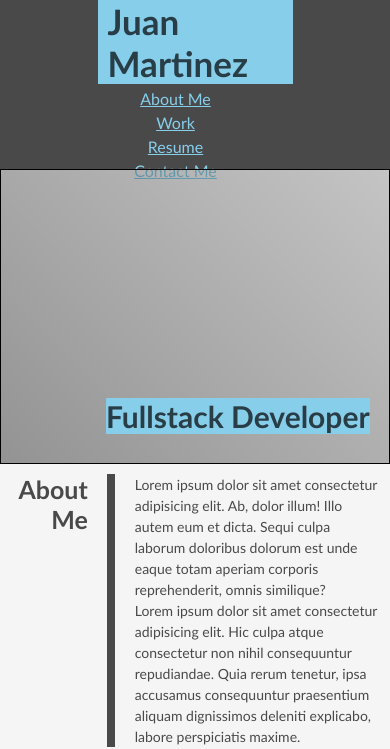
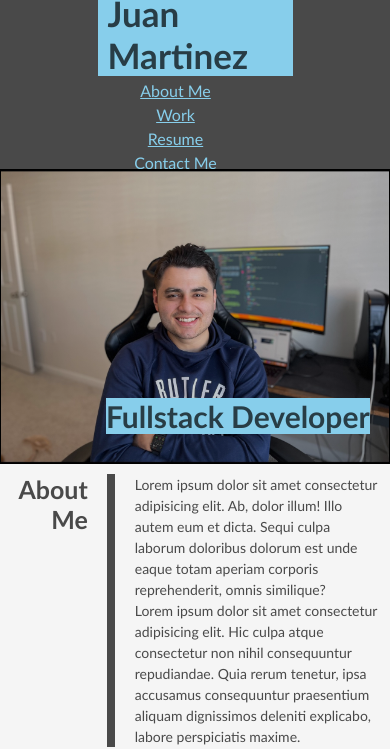
Before and after one commit to JuanMartinez503/Professional-Portfolio, a plain HTML site: page index.html in a window 390 px wide. Shown: the top 749 px of the page. Drawn offline with Linux system fonts and the light colour scheme.

Commit message:
Made the page responsive on smaller devices

```diff
--- a/assets/css/style.css
+++ b/assets/css/style.css
@@ -48,9 +48,12 @@ header nav a:hover{
     background-color: var(--skyblue);
     color: var(--dark);
 }
+
 .cover {
 
-    background-image: linear-gradient(45deg, rgba(0,0,0,.4),rgba(0,0,0,.2));
+
+    background:linear-gradient(45deg, rgba(0,0,0,.2),rgba(0,0,0,.2)), url('../images/headshot.jpeg');
+
 
     background-position: center;
     background-repeat: no-repeat;
@@ -60,6 +63,7 @@ header nav a:hover{
     position: relative;
 
 }
+
 .cover h2{
     position: absolute;
     right: 5%;
@@ -173,7 +177,7 @@ display: inline-block;
     transform: scale(1.15);
 }
 .right-margin {
-    margin-right: 2.25vh;
+    margin-right: 1.75vh;
 }
 footer{
     display: inline;
@@ -187,21 +191,7 @@ footer nav a:hover {
     transition: all .3s ease-in;
     }
 @media screen and (max-width:768px) {
-    header nav a{
-        display: flex;
-        justify-content: center;
 
-
-    }
-    header{
-        display: flex;
-        flex-direction: column;
-        height: 20vh;
-    }
-    header h1{
-        width: 50vw;
-
-    }
     footer{
         position: relative;
     }
@@ -227,11 +217,31 @@ footer nav a:hover {
 
     }
    footer nav {
-
+    text-align: center;
     display: flex;
     flex-direction: column;
     position: absolute;
-    left: 40%;
+    left: 30%;
     bottom: -13vh;
     }
 }
+@media screen and (max-width: 600px){
+    header nav a{
+        display: flex;
+        justify-content: center;
+        text-align: center;
+
+
+    }
+    header{
+        display: flex;
+        flex-direction: column;
+        justify-content: center;
+        height: 20vh;
+    }
+    header h1{
+        width: 50vw;
+        justify-content: center;
+
+    }
+}
```
